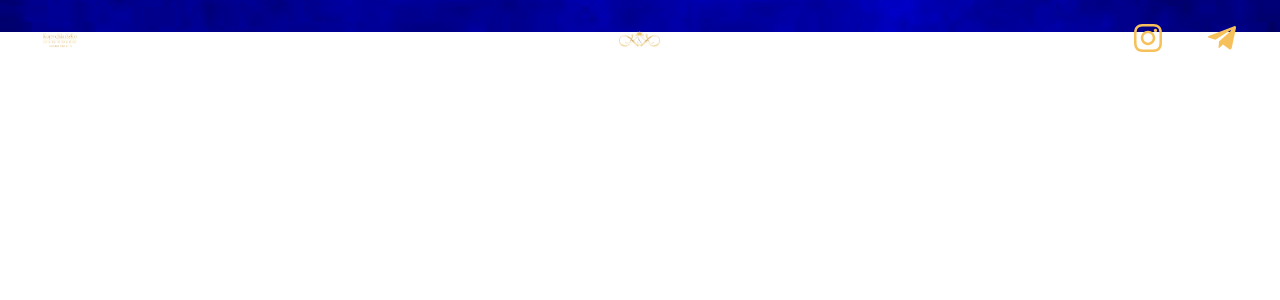
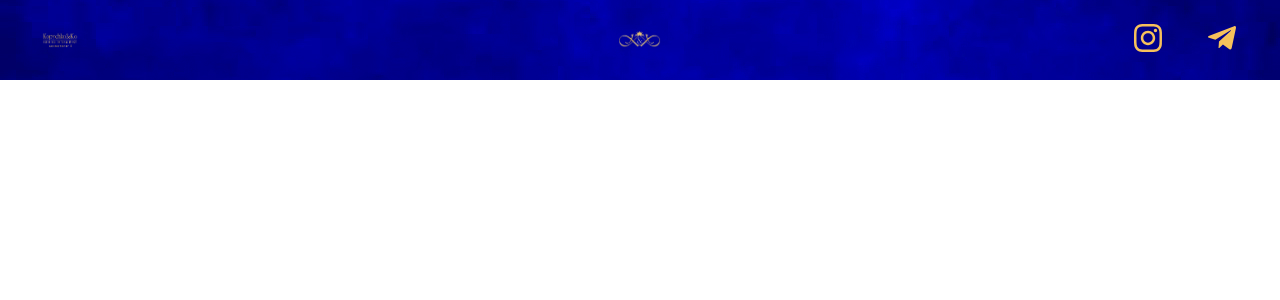
Before and after one commit to MaximKucheriaviy/kolichko-beauty, a Next.js app: page / in a window 1280 px wide. Shown: the top 300 px of the page. Built offline with nearby package versions, Linux system fonts and the light colour scheme; a web font is replaced by a local one.

Commit message:
header footer

```diff
--- a/components/Footer/StyledFooter.js
+++ b/components/Footer/StyledFooter.js
@@ -2,8 +2,9 @@ import styled from "@emotion/styled";
 
 export const StyledFooter = styled.footer`
   background-image: url("/background.jpg");
-  height: 32px;
+
   & .container {
+    height: 32px;
     @media screen and (min-width: 1280px) {
       height: 80px;
     }
@@ -16,6 +17,7 @@ export const StyledFooter = styled.footer`
     display: flex;
     align-items: center;
     & img {
+      display: block;
       height: 15px;
       width: 36px;
     }
@@ -41,11 +43,18 @@ export const StyledFooter = styled.footer`
     display: flex;
     justify-content: right;
     align-items: center;
-    gap: 42px;
+    gap: 16px;
+    @media screen and (min-width: 1280px) {
+      gap: 42px;
+    }
   }
   & .icon {
-    width: 32px;
-    height: 32px;
+    width: 16px;
+    height: 16px;
+    @media screen and (min-width: 1280px) {
+      width: 32px;
+      height: 32px;
+    }
     display: inline-block;
     fill: #f6c15b;
     transform: scale(1);
--- a/components/Header/StyledHeader.jsx
+++ b/components/Header/StyledHeader.jsx
@@ -3,19 +3,22 @@ import styled from "@emotion/styled";
 export const StyledHeader = styled.header`
   background: rgba(0, 47, 149, 0.884);
   box-shadow: 0px 4px 4px 0px rgba(0, 0, 0, 0.25);
-  // position: fixed;
+  position: fixed;
   z-index: 1000;
   top: 0;
   left: 0;
   width: 100vw;
+  padding-top: 10px;
+  padding-bottom: 10px;
+  @media screen and (min-width: 768px) {
+    padding: 0;
+  }
   backdrop-filter: blur(10px);
   & .burgerButton {
     display: block;
     margin: 0;
     padding: 0;
     border: none;
-    margin-top: 4px;
-    margin-bottom: 4px;
     background-color: transparent;
     margin-left: auto;
     @media screen and (min-width: 768px) {
@@ -23,8 +26,8 @@ export const StyledHeader = styled.header`
     }
   }
   & .burger {
-    width: 27px;
-    height: 24px;
+    width: 40px;
+    height: 40px;
     display: block;
     fill: #ffda93;
   }
```
